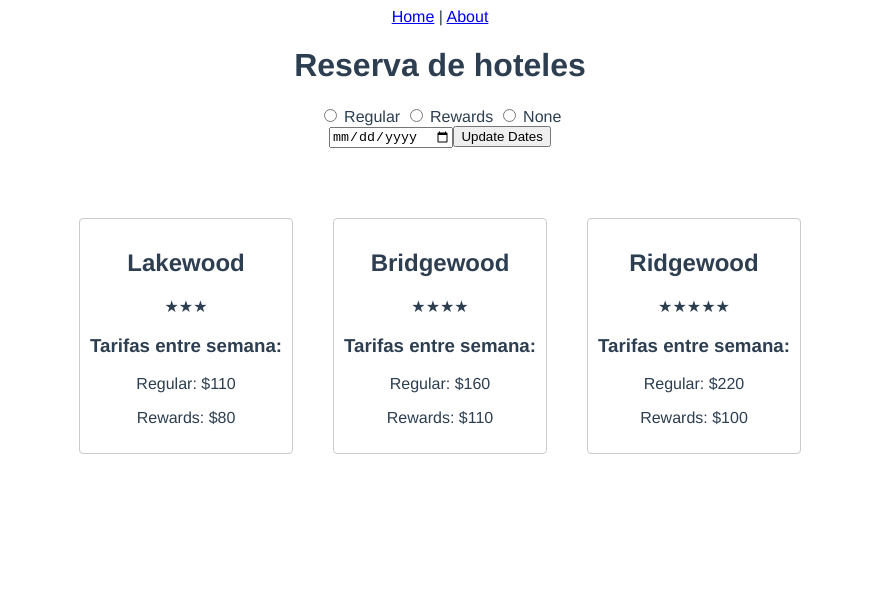
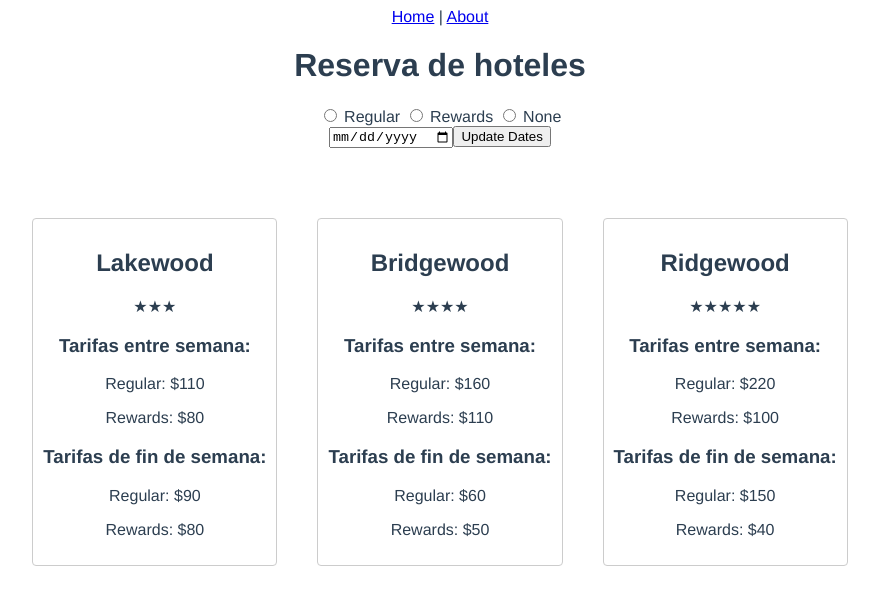
Before and after one commit to farriagadal/tipti-challenge, a Vue app: page / in a window 1280 px wide. Shown: the top 604 px of the page, without its empty margins (200-1079 px from the left). Built offline with nearby package versions, Linux system fonts and the light colour scheme.

Commit message:
chore: se agrego precio final hotelcard

```diff
--- a/src/components/HotelCard.vue
+++ b/src/components/HotelCard.vue
@@ -4,8 +4,13 @@
     <div class="hotel-rating">
       <span v-for="star in hotel.rating" :key="star" class="star">★</span>
     </div>
+    <!-- {{ dates }} -->
+
+    <div v-if="customerType && hasDates" class="hotel-final-price">
+      Precio final: ${{ finalPrice }}
+    </div>
     <div class="hotel-rates">
-      <div v-if="!isWeekend">
+      <div v-if="!hasDates || !isWeekend">
         <h3>Tarifas entre semana:</h3>
         <p v-if="!customerType || customerType === 'regular'">
           Regular: ${{ hotel.weekdayRates.regular }}
@@ -14,7 +19,7 @@
           Rewards: ${{ hotel.weekdayRates.rewards }}
         </p>
       </div>
-      <div v-else>
+      <div v-if="!hasDates || isWeekend">
         <h3>Tarifas de fin de semana:</h3>
         <p v-if="!customerType || customerType === 'regular'">
           Regular: ${{ hotel.weekendRates.regular }}
@@ -40,9 +45,32 @@ export default defineComponent({
       required: true
     }
   },
-  setup () {
+  setup (props) {
     const store = useStore()
     const customerType = computed(() => store.state.hotel.customerType)
+
+    const hasDates = computed(() => {
+      return store.state.hotel.dates.length > 0
+    })
+
+    const dates = computed(() => {
+      return store.state.hotel.dates
+    })
+
+    const finalPrice = computed(() => {
+      const rates = customerType.value === 'rewards' ? 'rewards' : 'regular'
+      let totalPrice = 0
+      for (const dateString of dates.value) {
+        const date = new Date(dateString)
+        const day = date.getDay()
+        if (day === 5 || day === 6) { // si es fin de semana
+          totalPrice += props.hotel.weekendRates[rates]
+        } else { // si es día de la semana
+          totalPrice += props.hotel.weekdayRates[rates]
+        }
+      }
+      return totalPrice
+    })
 
     const isWeekend = computed(() => {
       return store.state.hotel.dates.some((dateString: string) => {
@@ -52,7 +80,7 @@ export default defineComponent({
       })
     })
 
-    return { customerType, isWeekend }
+    return { customerType, isWeekend, hasDates, dates, finalPrice }
   }
 })
 </script>
--- a/src/store/hotel.module.ts
+++ b/src/store/hotel.module.ts
@@ -41,7 +41,11 @@ export default {
   mutations: {
     updateDates (state: State, date: Date) {
       console.log('updateDates', date)
-      state.dates = [date]
+      if (date) {
+        state.dates = [date]
+      } else {
+        state.dates = []
+      }
     },
     updateCustomerType (state: State, type: string) {
       state.customerType = type
```
